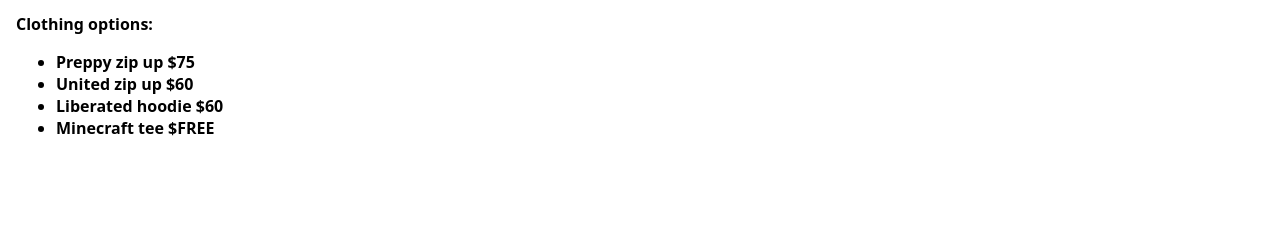
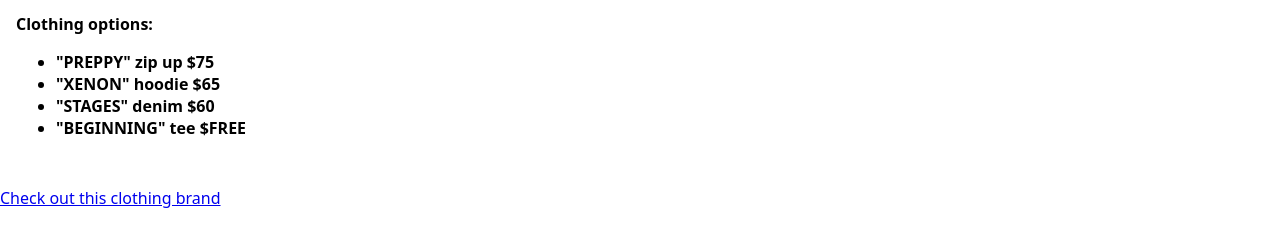
Before and after one commit to chr1stopherr/cps140-website, a website: page index.html in a window 1280 px wide. Shown: the part 163-410 px from the top of the page. Drawn offline with Linux system fonts and the light colour scheme.

Commit message:
added link today

```diff
--- a/index.html
+++ b/index.html
@@ -1,7 +1,7 @@
 <!DOCTYPE html>
 <html lang="en">
   <head>
-    <title>lifeoferrors.com</title>
+    <title>Life of Errors</title>
     <meta charset="UTF-8" />
     <meta name="description" content="This website contains information about an instagram brand that makes clothing for certain styles that has recently been blowing up." />
     <!--
@@ -14,18 +14,21 @@
   <body>
     <nav>
       <a href="/" aria-current="page">Home</a>
-      <a href="/page2.html">Other page</a>
+      <a href="./pages/new/page2.html">Other page</a>
     </nav>
     <main>
       <h1>LIFEOFERRORS &copy</h1>
       <p><b>An instagram brand with a following of almost 30k</b></p>
      <b>Clothing options:</b>
       <ul>
-        <li><b>Preppy zip up $75</b></li>
-        <li><b>United zip up $60</b></li>
-        <li><b>Liberated hoodie $60</b></li>
-        <li><b>Minecraft tee $FREE</b></li>
+        <li><b>"PREPPY" zip up $75</b></li>
+        <li><b>"XENON" hoodie $65</b></li>
+        <li><b>"STAGES" denim $60</b></li>
+        <li><b>"BEGINNING" tee $FREE</b></li>
       </ul>
     </main>
   </body>
 </html>
+<p>
+  <a href="https://lifeoferrors.com/">Check out this clothing brand</a>
+</p>
```
Also changed, not shown: pages/new/page2.html (renamed from page2.html, +2 -2 lines).
